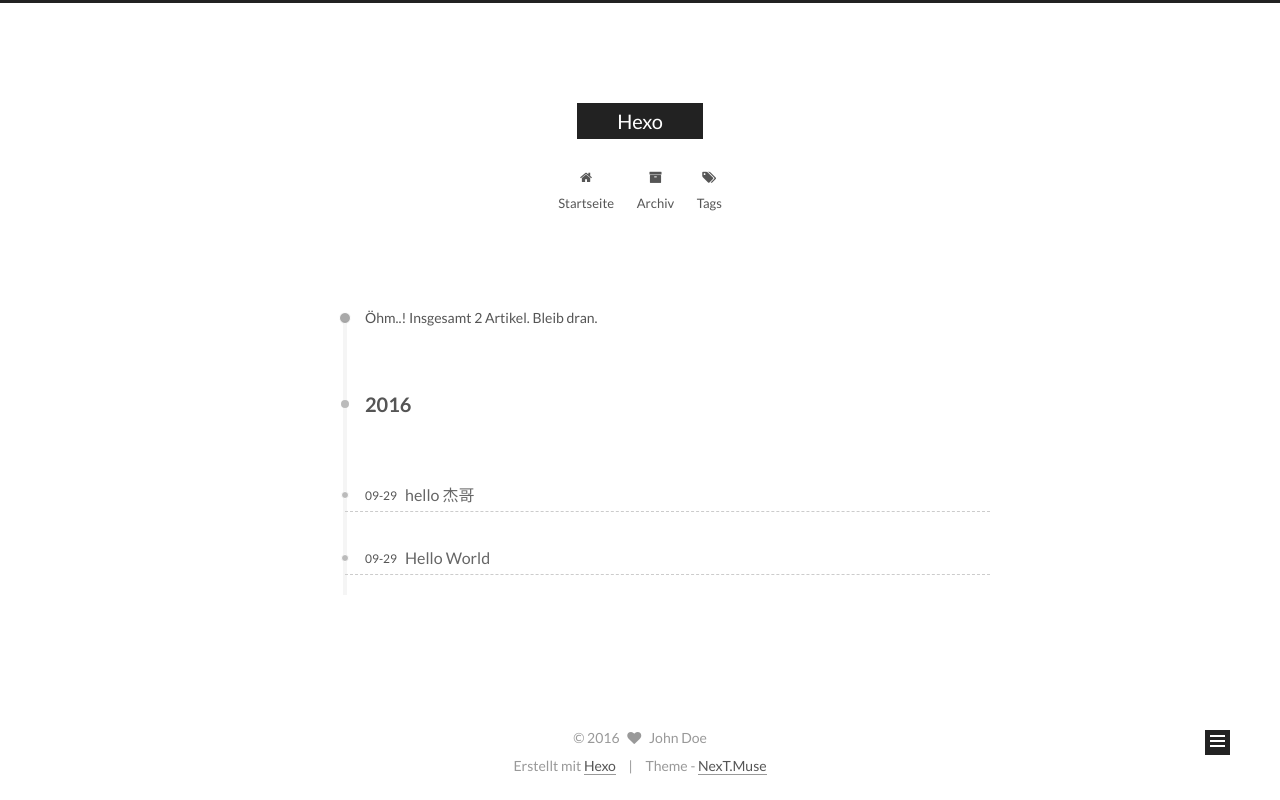
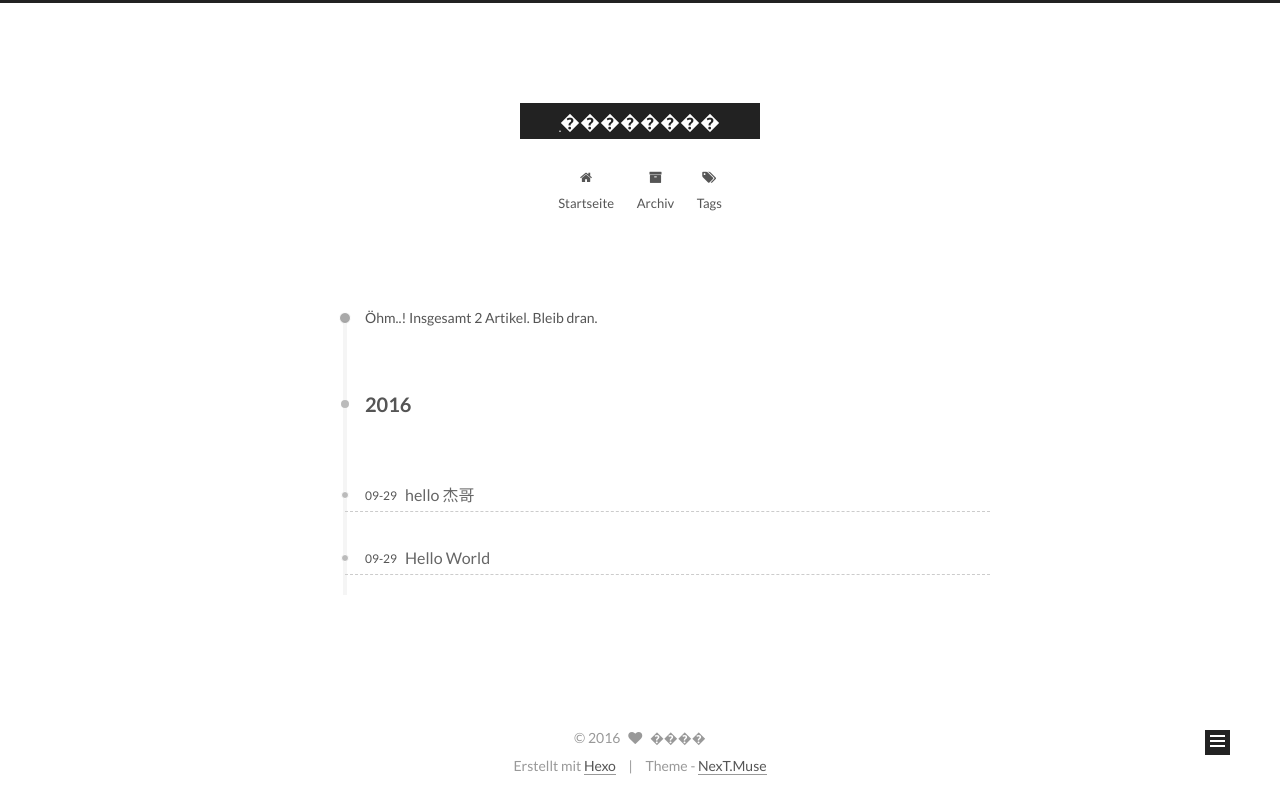
Before and after one commit to cxprograme/cxprograme.github.io, a plain HTML site: page archives/2016/09/index.html in a window 1280 px wide. Drawn offline with Linux system fonts and the light colour scheme.

Commit message:
Site updated: 2016-09-29 22:22:36

```diff
--- a/archives/2016/09/index.html
+++ b/archives/2016/09/index.html
@@ -85,11 +85,11 @@
 
 
 <meta property="og:type" content="website">
-<meta property="og:title" content="Hexo">
+<meta property="og:title" content="ִ��������">
 <meta property="og:url" content="http://yoursite.com/archives/2016/09/index.html">
-<meta property="og:site_name" content="Hexo">
+<meta property="og:site_name" content="ִ��������">
 <meta name="twitter:card" content="summary">
-<meta name="twitter:title" content="Hexo">
+<meta name="twitter:title" content="ִ��������">
 
 
 
@@ -112,7 +112,7 @@
 
   <link rel="canonical" href="http://yoursite.com/archives/2016/09/"/>
 
-  <title> Archiv | Hexo </title>
+  <title> Archiv | ִ�������� </title>
 </head>
 
 <body itemscope itemtype="http://schema.org/WebPage" lang="">
@@ -143,7 +143,7 @@
   <div class="custom-logo-site-title">
     <a href="/"  class="brand" rel="start">
       <span class="logo-line-before"><i></i></span>
-      <span class="site-title">Hexo</span>
+      <span class="site-title">ִ��������</span>
       <span class="logo-line-after"><i></i></span>
     </a>
   </div>
@@ -339,8 +339,8 @@
         <div class="site-author motion-element" itemprop="author" itemscope itemtype="http://schema.org/Person">
           <img class="site-author-image" itemprop="image"
                src="/images/avatar.gif"
-               alt="John Doe" />
-          <p class="site-author-name" itemprop="name">John Doe</p>
+               alt="����" />
+          <p class="site-author-name" itemprop="name">����</p>
           <p class="site-description motion-element" itemprop="description"></p>
         </div>
         <nav class="site-state motion-element">
@@ -390,7 +390,7 @@
   <span class="with-love">
     <i class="fa fa-heart"></i>
   </span>
-  <span class="author" itemprop="copyrightHolder">John Doe</span>
+  <span class="author" itemprop="copyrightHolder">����</span>
 </div>
 
 <div class="powered-by">
--- a/css/main.css
+++ b/css/main.css
@@ -1548,7 +1548,7 @@
   width: 4px;
   height: 4px;
   border-radius: 50%;
-  background: #52f2fb;
+  background: #4274ff;
 }
 .links-of-blogroll {
   font-size: 13px;
```
Also changed, not shown: 2016/09/29/hello-world/index.html (+6 -6 lines), 2016/09/29/hello-杰哥/index.html (+6 -6 lines), archives/2016/index.html (+8 -8 lines), archives/index.html (+8 -8 lines), index.html (+8 -8 lines).
